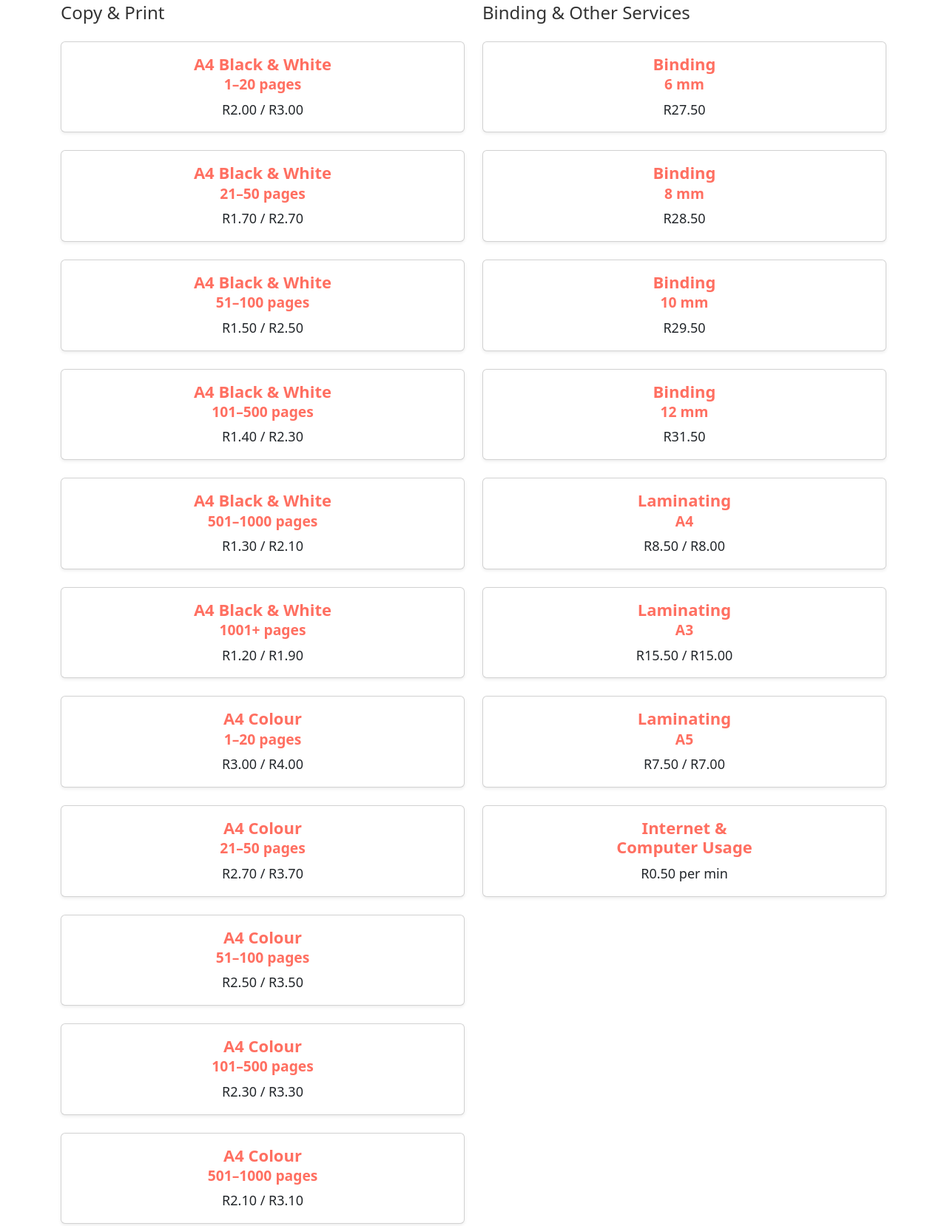
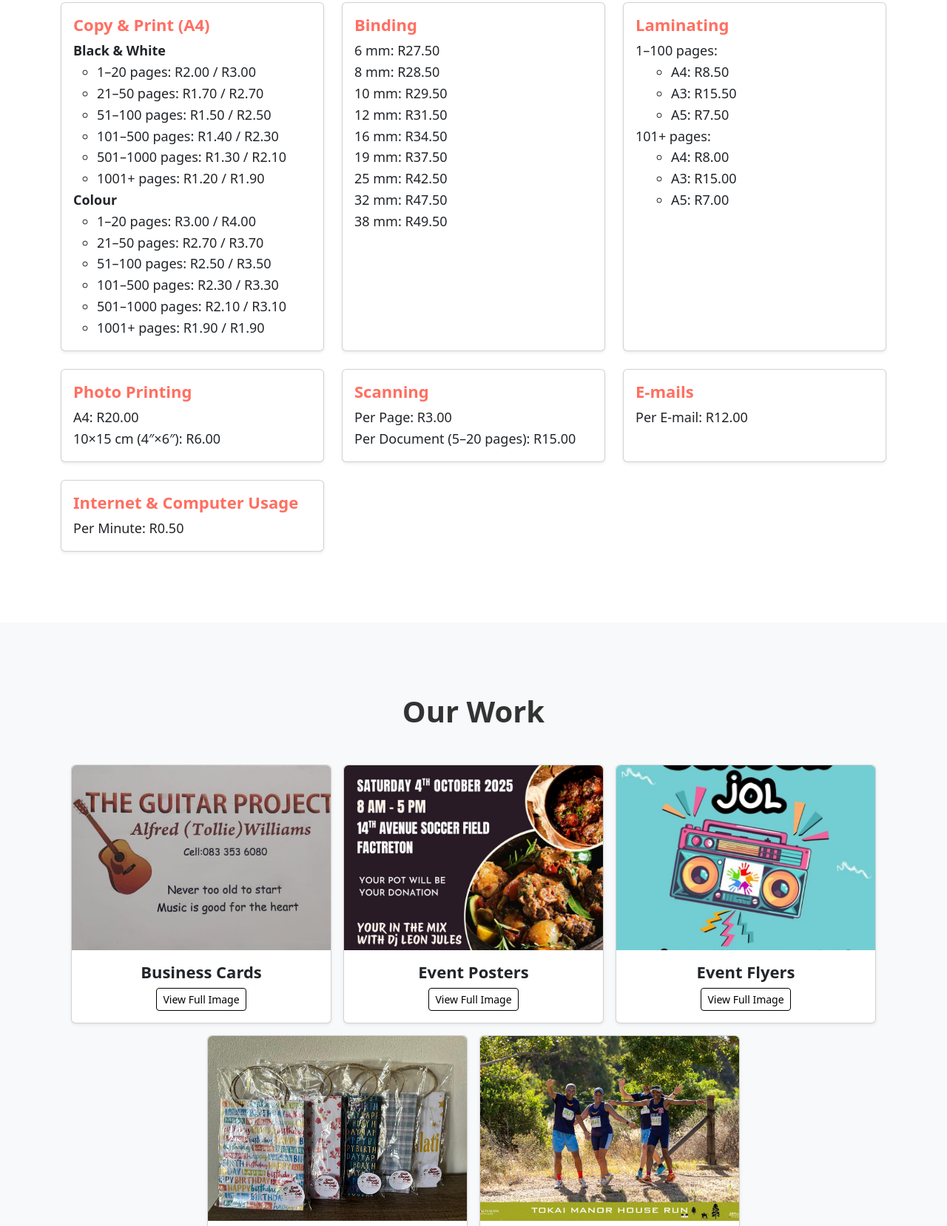
Before and after one commit to MujaahidAjam/D-M-Internet-Caf-, a plain HTML site: page index.html in a window 1280 px wide. Shown: the part 2077-3735 px from the top of the page at 74% size. Drawn offline with nearby package versions, Linux system fonts and the light colour scheme.

Commit message:
updated design for pricing

```diff
--- a/index.html
+++ b/index.html
@@ -135,6 +135,21 @@
       border-top-left-radius: .375rem;
       border-top-right-radius: .375rem;
     }
+
+    #showcase .showcase-card .card-img-top {
+      cursor: zoom-in;
+    }
+
+    .view-btn {
+      color: #000 !important;
+      border-color: #000 !important;
+    }
+
+    .view-btn:hover {
+      background-color: var(--secondary) !important;
+      border-color: var(--secondary) !important;
+      color: #fff !important;
+    }
   </style>
 </head>
 
@@ -205,195 +220,149 @@
     </div>
   </section>
 
-
-
   <!-- Pricing: each item in its own card -->
   <section id="pricing" class="py-7 bg-white">
     <div class="container">
       <h2 class="text-center mb-5">Pricing</h2>
-      <div class="row">
-        <!-- Left column: all Copy & Print -->
-        <div class="col-md-6">
-          <h4 class="mb-4">Copy &amp; Print</h4>
-          <div class="row row-cols-1 g-4">
-            <!-- B&W tiers -->
+      <div class="row row-cols-1 row-cols-md-2 row-cols-lg-3 g-4">
+
+        <!-- Copy & Print -->
         <div class="col">
           <div class="card h-100 shadow-sm">
-                <div class="card-body text-center">
-                  <h5 class="card-title">A4 Black &amp; White<br><small>1–20 pages</small></h5>
-                  <p class="card-text">R2.00 / R3.00</p>
+            <div class="card-body">
+              <h5 class="card-title">Copy &amp; Print (A4)</h5>
+              <ul class="list-unstyled mb-0">
+                <li><strong>Black &amp; White</strong>
+                  <ul>
+                    <li>1–20 pages: R2.00 / R3.00</li>
+                    <li>21–50 pages: R1.70 / R2.70</li>
+                    <li>51–100 pages: R1.50 / R2.50</li>
+                    <li>101–500 pages: R1.40 / R2.30</li>
+                    <li>501–1000 pages: R1.30 / R2.10</li>
+                    <li>1001+ pages: R1.20 / R1.90</li>
+                  </ul>
+                </li>
+                <li><strong>Colour</strong>
+                  <ul>
+                    <li>1–20 pages: R3.00 / R4.00</li>
+                    <li>21–50 pages: R2.70 / R3.70</li>
+                    <li>51–100 pages: R2.50 / R3.50</li>
+                    <li>101–500 pages: R2.30 / R3.30</li>
+                    <li>501–1000 pages: R2.10 / R3.10</li>
+                    <li>1001+ pages: R1.90 / R1.90</li>
+                  </ul>
+                </li>
+              </ul>
             </div>
           </div>
         </div>
+        <!-- Citation: Copy & Print pricing tiers  -->
+
+        <!-- Binding -->
         <div class="col">
           <div class="card h-100 shadow-sm">
-                <div class="card-body text-center">
-                  <h5 class="card-title">A4 Black &amp; White<br><small>21–50 pages</small></h5>
-                  <p class="card-text">R1.70 / R2.70</p>
+            <div class="card-body">
+              <h5 class="card-title">Binding</h5>
+              <ul class="list-unstyled mb-0">
+                <li>6 mm: R27.50</li>
+                <li>8 mm: R28.50</li>
+                <li>10 mm: R29.50</li>
+                <li>12 mm: R31.50</li>
+                <li>16 mm: R34.50</li>
+                <li>19 mm: R37.50</li>
+                <li>25 mm: R42.50</li>
+                <li>32 mm: R47.50</li>
+                <li>38 mm: R49.50</li>
+              </ul>
             </div>
           </div>
         </div>
+        <!-- Citation: Binding details :contentReference[oaicite:0]{index=0} -->
+
+        <!-- Laminating -->
         <div class="col">
           <div class="card h-100 shadow-sm">
-                <div class="card-body text-center">
-                  <h5 class="card-title">A4 Black &amp; White<br><small>51–100 pages</small></h5>
-                  <p class="card-text">R1.50 / R2.50</p>
+            <div class="card-body">
+              <h5 class="card-title">Laminating</h5>
+              <ul class="list-unstyled mb-0">
+                <li>1–100 pages:
+                  <ul class="ms-3">
+                    <li>A4: R8.50</li>
+                    <li>A3: R15.50</li>
+                    <li>A5: R7.50</li>
+                  </ul>
+                </li>
+                <li>101+ pages:
+                  <ul class="ms-3">
+                    <li>A4: R8.00</li>
+                    <li>A3: R15.00</li>
+                    <li>A5: R7.00</li>
+                  </ul>
+                </li>
+              </ul>
             </div>
           </div>
         </div>
+        <!-- Citation: Laminating tiers :contentReference[oaicite:1]{index=1} -->
+
+        <!-- Photo Printing -->
         <div class="col">
           <div class="card h-100 shadow-sm">
-                <div class="card-body text-center">
-                  <h5 class="card-title">A4 Black &amp; White<br><small>101–500 pages</small></h5>
-                  <p class="card-text">R1.40 / R2.30</p>
+            <div class="card-body">
+              <h5 class="card-title">Photo Printing</h5>
+              <ul class="list-unstyled mb-0">
+                <li>A4: R20.00</li>
+                <li>10×15 cm (4″×6″): R6.00</li>
+              </ul>
             </div>
           </div>
         </div>
+        <!-- Citation: Photo printing prices :contentReference[oaicite:2]{index=2} -->
+
+        <!-- Scanning -->
         <div class="col">
           <div class="card h-100 shadow-sm">
-                <div class="card-body text-center">
-                  <h5 class="card-title">A4 Black &amp; White<br><small>501–1000 pages</small></h5>
-                  <p class="card-text">R1.30 / R2.10</p>
+            <div class="card-body">
+              <h5 class="card-title">Scanning</h5>
+              <ul class="list-unstyled mb-0">
+                <li>Per Page: R3.00</li>
+                <li>Per Document (5–20 pages): R15.00</li>
+              </ul>
             </div>
           </div>
         </div>
+        <!-- Citation: Scanning rates :contentReference[oaicite:3]{index=3} -->
+
+        <!-- E-mails -->
         <div class="col">
           <div class="card h-100 shadow-sm">
-                <div class="card-body text-center">
-                  <h5 class="card-title">A4 Black &amp; White<br><small>1001+ pages</small></h5>
-                  <p class="card-text">R1.20 / R1.90</p>
+            <div class="card-body">
+              <h5 class="card-title">E-mails</h5>
+              <ul class="list-unstyled mb-0">
+                <li>Per E-mail: R12.00</li>
+              </ul>
             </div>
           </div>
         </div>
-            <!-- Colour tiers -->
+        <!-- Citation: E-mail pricing :contentReference[oaicite:4]{index=4} -->
+
+        <!-- Internet & Computer Usage -->
         <div class="col">
           <div class="card h-100 shadow-sm">
-                <div class="card-body text-center">
-                  <h5 class="card-title">A4 Colour<br><small>1–20 pages</small></h5>
-                  <p class="card-text">R3.00 / R4.00</p>
+            <div class="card-body">
+              <h5 class="card-title">Internet &amp; Computer Usage</h5>
+              <ul class="list-unstyled mb-0">
+                <li>Per Minute: R0.50</li>
+              </ul>
             </div>
           </div>
         </div>
-            <div class="col">
-              <div class="card h-100 shadow-sm">
-                <div class="card-body text-center">
-                  <h5 class="card-title">A4 Colour<br><small>21–50 pages</small></h5>
-                  <p class="card-text">R2.70 / R3.70</p>
-                </div>
-              </div>
-            </div>
-            <div class="col">
-              <div class="card h-100 shadow-sm">
-                <div class="card-body text-center">
-                  <h5 class="card-title">A4 Colour<br><small>51–100 pages</small></h5>
-                  <p class="card-text">R2.50 / R3.50</p>
-                </div>
-              </div>
-            </div>
-            <div class="col">
-              <div class="card h-100 shadow-sm">
-                <div class="card-body text-center">
-                  <h5 class="card-title">A4 Colour<br><small>101–500 pages</small></h5>
-                  <p class="card-text">R2.30 / R3.30</p>
-                </div>
-              </div>
-            </div>
-            <div class="col">
-              <div class="card h-100 shadow-sm">
-                <div class="card-body text-center">
-                  <h5 class="card-title">A4 Colour<br><small>501–1000 pages</small></h5>
-                  <p class="card-text">R2.10 / R3.10</p>
-                </div>
-              </div>
-            </div>
-            <div class="col">
-              <div class="card h-100 shadow-sm">
-                <div class="card-body text-center">
-                  <h5 class="card-title">A4 Colour<br><small>1001+ pages</small></h5>
-                  <p class="card-text">R1.90 / R1.90</p>
-                </div>
-              </div>
-            </div>
-          </div>
-        </div>
+        <!-- Citation: Internet usage rate :contentReference[oaicite:5]{index=5} -->
 
-        <!-- Right column: Binding, Laminating & Usage -->
-        <div class="col-md-6">
-          <h4 class="mb-4">Binding &amp; Other Services</h4>
-          <div class="row row-cols-1 g-4">
-            <!-- Binding sizes -->
-            <div class="col">
-              <div class="card h-100 shadow-sm">
-                <div class="card-body text-center">
-                  <h5 class="card-title">Binding<br><small>6 mm</small></h5>
-                  <p class="card-text">R27.50</p>
-                </div>
-              </div>
-            </div>
-            <div class="col">
-              <div class="card h-100 shadow-sm">
-                <div class="card-body text-center">
-                  <h5 class="card-title">Binding<br><small>8 mm</small></h5>
-                  <p class="card-text">R28.50</p>
-                </div>
-              </div>
-            </div>
-            <div class="col">
-              <div class="card h-100 shadow-sm">
-                <div class="card-body text-center">
-                  <h5 class="card-title">Binding<br><small>10 mm</small></h5>
-                  <p class="card-text">R29.50</p>
-                </div>
-              </div>
-            </div>
-            <!-- …repeat for 12 mm, 16 mm, 19 mm, 25 mm, 32 mm, 38 mm… -->
-            <div class="col">
-              <div class="card h-100 shadow-sm">
-                <div class="card-body text-center">
-                  <h5 class="card-title">Binding<br><small>12 mm</small></h5>
-                  <p class="card-text">R31.50</p>
-                </div>
-              </div>
-            </div>
-            <!-- Laminating -->
-            <div class="col">
-              <div class="card h-100 shadow-sm">
-                <div class="card-body text-center">
-                  <h5 class="card-title">Laminating<br><small>A4</small></h5>
-                  <p class="card-text">R8.50 / R8.00</p>
-                </div>
-              </div>
-            </div>
-            <div class="col">
-              <div class="card h-100 shadow-sm">
-                <div class="card-body text-center">
-                  <h5 class="card-title">Laminating<br><small>A3</small></h5>
-                  <p class="card-text">R15.50 / R15.00</p>
-                </div>
-              </div>
-            </div>
-            <div class="col">
-              <div class="card h-100 shadow-sm">
-                <div class="card-body text-center">
-                  <h5 class="card-title">Laminating<br><small>A5</small></h5>
-                  <p class="card-text">R7.50 / R7.00</p>
-                </div>
-              </div>
-            </div>
-            <!-- Internet Usage -->
-            <div class="col">
-              <div class="card h-100 shadow-sm">
-                <div class="card-body text-center">
-                  <h5 class="card-title">Internet &amp;<br>Computer Usage</h5>
-                  <p class="card-text">R0.50 per min</p>
-                </div>
-              </div>
-            </div>
-          </div>
-        </div>
       </div>
     </div>
   </section>
+
 
   <!-- Showcase -->
   <section id="showcase" class="py-7 bg-light">
@@ -407,6 +376,8 @@
           <img src="images/buisnessCards.jpg" class="card-img-top" alt="Business Cards">
           <div class="card-body text-center">
             <h5 class="card-title">Business Cards</h5>
+            <button class="btn btn-sm btn-outline-primary view-btn" data-bs-image="images/buisnessCards.jpg">View Full
+              Image</button>
           </div>
         </div>
 
@@ -415,27 +386,54 @@
           <img src="images/foodPoster.jpg" class="card-img-top" alt="Event Posters">
           <div class="card-body text-center">
             <h5 class="card-title">Event Posters</h5>
+            <button class="btn btn-sm btn-outline-primary view-btn" data-bs-image="images/foodPoster.jpg">View Full
+              Image</button>
           </div>
         </div>
 
         <!-- Card 3 -->
         <div class="card shadow-sm showcase-card">
-          <img src="images/giftBags.jpg" class="card-img-top" alt="Gift Bags">
+          <img src="images/sampleCard.jpg" class="card-img-top" alt="Sample Card">
           <div class="card-body text-center">
-            <h5 class="card-title">Gift Bags</h5>
+            <h5 class="card-title">Event Flyers </h5>
+            <button class="btn btn-sm btn-outline-primary view-btn" data-bs-image="images/sampleCard.jpg">View Full
+              Image</button>
           </div>
         </div>
 
         <!-- Card 4 -->
         <div class="card shadow-sm showcase-card">
+          <img src="images/giftBags.jpg" class="card-img-top" alt="Gift Bags">
+          <div class="card-body text-center">
+            <h5 class="card-title">Gift Bags</h5>
+            <button class="btn btn-sm btn-outline-primary view-btn" data-bs-image="images/giftBags.jpg">View Full
+              Image</button>
+          </div>
+        </div>
+
+        <!-- Card 5 -->
+        <div class="card shadow-sm showcase-card">
           <img src="images/eventPosters.jpg" class="card-img-top" alt="Photo Printing">
           <div class="card-body text-center">
             <h5 class="card-title">Photo Printing</h5>
+            <button class="btn btn-sm btn-outline-primary view-btn" data-bs-image="images/eventPosters.jpg">View Full
+              Image</button>
           </div>
         </div>
       </div>
     </div>
   </section>
+
+  <!-- Image Preview Modal -->
+  <div class="modal fade" id="imageModal" tabindex="-1" aria-hidden="true">
+    <div class="modal-dialog modal-dialog-centered modal-lg">
+      <div class="modal-content bg-transparent border-0">
+        <button type="button" class="btn-close btn-close-white position-absolute top-0 end-0 m-3"
+          data-bs-dismiss="modal" aria-label="Close"></button>
+        <img src="" id="modalImage" class="img-fluid rounded" alt="Full size preview">
+      </div>
+    </div>
+  </div>
 
 
   <!-- Contact -->
@@ -443,7 +441,7 @@
     <div class="container text-center">
       <div class="d-flex justify-content-center align-items-center mb-4">
         <img src="images/logo.jpg" alt="D&M Internet Café Logo"
-          style="height:50px; border-radius:10px; margin-right:12px;" >
+          style="height:50px; border-radius:10px; margin-right:12px;">
         <h2 class="mb-0">Get in Touch</h2>
       </div>
       <div class="d-flex justify-content-center gap-3 mb-3">
@@ -457,6 +455,16 @@
   </section>
   <!-- Bootstrap JS Bundle -->
   <script src="https://cdn.jsdelivr.net/npm/bootstrap@5.3.0/dist/js/bootstrap.bundle.min.js"></script>
+  <script>
+    document.querySelectorAll('.view-btn').forEach(btn => {
+      btn.addEventListener('click', () => {
+        const imgSrc = btn.getAttribute('data-bs-image');
+        const modalImg = document.getElementById('modalImage');
+        modalImg.src = imgSrc;
+        new bootstrap.Modal(document.getElementById('imageModal')).show();
+      });
+    });
+  </script>
 </body>
 
 </html>
```
Lines whose indentation alone changed are shown as unchanged.
